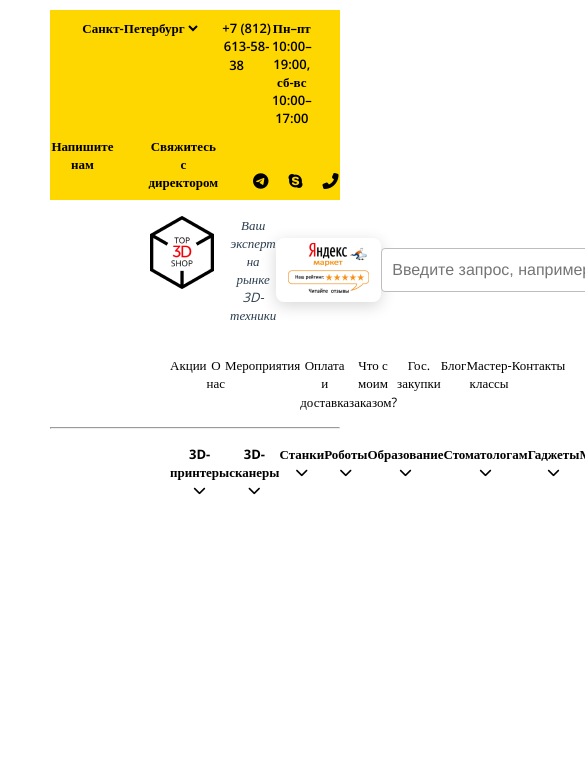
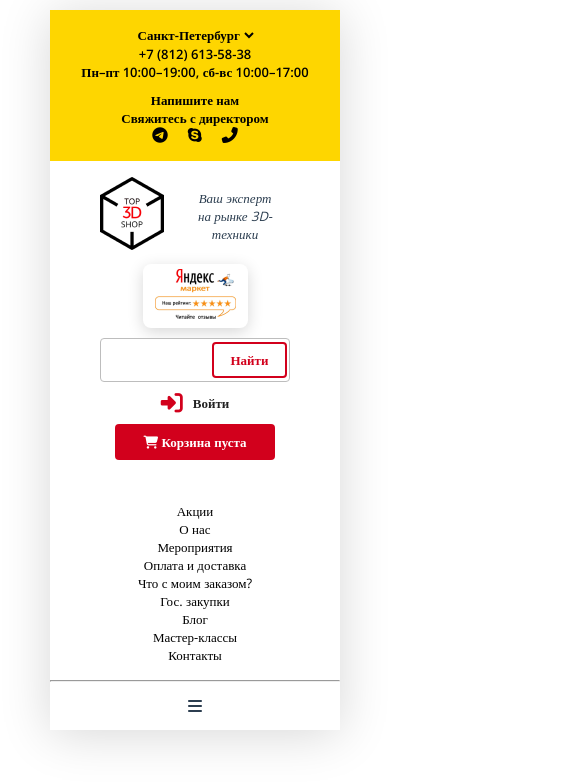
Before and after one commit to evsik/TZ_for_Top-3D-Group, a Vue app: page /#/ in a window 390 px wide. Shown: the top 784 px of the page, 585 px wide, since content can reach past the window. Built offline with nearby package versions, Linux system fonts and the light colour scheme.

Commit message:
adaptive for Header

```diff
--- a/src/App.vue
+++ b/src/App.vue
@@ -2,7 +2,6 @@
   <div id="app">
 <!--    <div id="nav">-->
 <!--      <router-link to="/">Home</router-link> |-->
-<!--      <router-link to="/about">About</router-link>-->
 <!--    </div>-->
 <!--    <router-view/>-->
     <Header>
@@ -24,7 +23,6 @@ export default {
 
 <style lang="scss">
 #app {
-  max-width: 1440px;
   padding: 10px 50px;
   font-family: Avenir, Helvetica, Arial, sans-serif;
   -webkit-font-smoothing: antialiased;
--- a/src/components/DropMenu.vue
+++ b/src/components/DropMenu.vue
@@ -51,6 +51,10 @@ $varColorBlack: #000000;
     color: $varColorBlack;
     cursor: pointer;
 
+    @media (max-width: 1269.98px) {
+      font-size: 11px;
+    }
+
     //&:hover + .hover {
     //  display: block;
     //}
--- a/src/components/Header.vue
+++ b/src/components/Header.vue
@@ -116,6 +116,14 @@
             :item="item"
         />
       </ul>
+      <i class="fas fa-bars" v-on:click="isActive = !isActive"></i>
+      <ul class="hoverMediaMenu" v-bind:class="{ slideInLeft: isActive }">
+        <DropMenu
+            v-for="item of $store.state.dropMenuItems"
+            :key="item.title"
+            :item="item"
+        />
+      </ul>
     </nav>
   </header>
 
@@ -137,10 +145,7 @@ export default {
     return {
       catalogShown: false,
       dropMenu: false,
-      // items: [
-      //   {message: 'Foo'},
-      //   {message: 'Bar'}
-      // ]
+      isActive: false
     }
   }
 }
@@ -150,6 +155,8 @@ export default {
 $varColorBlack: #000000;
 
 .b-header {
+  box-shadow: 0px 4px 48px rgba(0, 0, 0, 0.16);
+
 }
 
 .b-contactsSlider {
@@ -159,15 +166,31 @@ $varColorBlack: #000000;
   background-color: #FED600;
   padding: 9px 120px;
 
-  @media (max-width: 1269.98px) {
+  @media (max-width: 1500.98px) {
     justify-content: center;
+    padding: 16px 100px;
+  }
+
+  @media (max-width: 1060.98px) {
+    padding: 16px 50px;
+    flex-direction: column;
+  }
+
+  @media (max-width: 750.98px) {
+    padding: 16px 10px;
+    flex-direction: column;
   }
 
   .b-contactsSlider__connections {
     display: flex;
 
     @media (max-width: 1269.98px) {
+      justify-content: center;
       margin-bottom: 10px;
+    }
+
+    @media (max-width: 750.98px) {
+      flex-direction: column;
     }
 
     .b-contactsSlider__cities {
@@ -178,6 +201,10 @@ $varColorBlack: #000000;
       line-height: 18px;
       color: $varColorBlack;
       margin-right: 20px;
+
+      @media (max-width: 750.98px) {
+        margin-right: 0;
+      }
 
       select {
         @extend .b-contactsSlider__cities;
@@ -203,6 +230,7 @@ $varColorBlack: #000000;
     }
 
     .b-contactsSlider__workTime {
+      align-self: center;
 
       p {
         @extend .b-contactsSlider__cities;
@@ -240,6 +268,10 @@ $varColorBlack: #000000;
           text-decoration: none;
         }
       }
+
+      @media (max-width: 1060.98px) {
+        margin-left: 0;
+      }
     }
 
     .b-contactsSlider__socials {
@@ -261,8 +293,20 @@ $varColorBlack: #000000;
           .b-contactsSlider__socialsLinks {
             color: $varColorBlack;
           }
+
         }
       }
+
+      @media (max-width: 1060.98px) {
+        margin-left: 0;
+        align-self: center;
+      }
+    }
+
+    @media (max-width: 1060.98px) {
+      flex-direction: column;
+      justify-content: center;
+      align-items: center;
     }
 
   }
@@ -270,13 +314,21 @@ $varColorBlack: #000000;
 
 .b-userSlider {
   display: flex;
+  flex-wrap: wrap;
   justify-content: space-between;
   align-items: center;
   padding: 16px 120px;
 
-  @media (max-width: 1269.98px) {
+  @media (max-width: 1500.98px) {
     padding: 16px 100px;
+  }
 
+  @media (max-width: 1060.98px) {
+    padding: 16px 50px;
+  }
+
+  @media (max-width: 550.98px) {
+    justify-content: space-evenly;
   }
 
 }
@@ -297,6 +349,10 @@ $varColorBlack: #000000;
     align-self: center;
     margin-left: 16px;
   }
+
+  @media (max-width: 1050.98px) {
+    margin-bottom: 10px;
+  }
 }
 
 .b-yandexMarket {
@@ -305,9 +361,16 @@ $varColorBlack: #000000;
   border-radius: 8px;
   padding: 5px 12px;
 
+  @media (max-width: 1050.98px) {
+    margin-bottom: 10px;
+  }
 }
 
 .b-search {
+  @media (max-width: 900.98px) {
+    width: 100%;
+  }
+
   form {
     position: relative;
 
@@ -318,7 +381,21 @@ $varColorBlack: #000000;
       border-radius: 4px;
       padding-left: 10px;
 
+      //&::placeholder {
+      //  color: rebeccapurple;
+      //}
+
+      @media (max-width: 900.98px) {
+        width: 100%;
+      }
+
+      @media (max-width: 700.98px) {
+        &::placeholder {
+          color: transparent;
+        }
+      }
     }
+
 
     .btn-search {
       position: absolute;
@@ -337,6 +414,10 @@ $varColorBlack: #000000;
       font-weight: 600;
       line-height: 18px;
     }
+  }
+
+  @media (max-width: 1050.98px) {
+    margin-bottom: 10px;
   }
 }
 
@@ -362,7 +443,9 @@ $varColorBlack: #000000;
     }
   }
 
-
+  @media (max-width: 1050.98px) {
+    margin-bottom: 10px;
+  }
 }
 
 .b-cart {
@@ -396,6 +479,10 @@ $varColorBlack: #000000;
     height: 300px;
     overflow-y: scroll;
   }
+
+  @media (max-width: 1050.98px) {
+    margin-bottom: 10px;
+  }
 }
 
 .b-mainNav {
@@ -405,6 +492,17 @@ $varColorBlack: #000000;
     display: flex;
     justify-content: space-between;
 
+    @media (max-width: 990.98px) {
+      flex-direction: column;
+    }
+  }
+
+  @media (max-width: 1500.98px) {
+    padding: 16px 100px;
+  }
+
+  @media (max-width: 1060.98px) {
+    padding: 16px 50px;
   }
 }
 
@@ -416,11 +514,88 @@ $varColorBlack: #000000;
     display: flex;
     justify-content: space-between;
 
-
     .b-servicesNav__hoverNav {
       position: absolute;
       display: none;
     }
+
+    @media (max-width: 990px) {
+      display: none;
+    }
+  }
+
+  .fa-bars {
+    cursor: pointer;
+    display: none;
+
+    @media (max-width: 990px) {
+      display: block;
+    }
+  }
+
+  .hoverMediaMenu {
+    flex-direction: column;
+    position: absolute;
+    left: -200px;
+    display: none;
+
+    .b-servicesNav__link {
+      i {
+        transform: rotate(-90deg);
+      }
+    }
+
+    .b-servicesNav__list {
+      margin-bottom: 5px;
+
+      .b-servicesNav__link {
+        i {
+          transform: rotate(-90deg);
+        }
+      }
+
+      .hover {
+        padding-top: 0;
+        padding-left: 115px;
+      }
+    }
+
+    @media (max-width: 990px) {
+      display: flex;
+    }
+  }
+}
+
+.slideInLeft {
+  -webkit-animation-name: slideInLeft;
+  animation-name: slideInLeft;
+  -webkit-animation-duration: 1s;
+  animation-duration: 1s;
+  -webkit-animation-fill-mode: both;
+  animation-fill-mode: both;
+}
+
+@-webkit-keyframes slideInLeft {
+  0% {
+    -webkit-transform: translateX(0%);
+    transform: translateX(0%);
+    visibility: visible;
+  }
+  100% {
+    -webkit-transform: translateX(196%);
+    transform: translateX(196%);
+  }
+}
+
+@keyframes slideInLeft {
+  0% {
+    -webkit-transform: translateX(0%);
+    transform: translateX(0%);
+    visibility: visible;
+  }
+  100% {
+    -webkit-transform: translateX(196%);
+    transform: translateX(196%);
   }
 }
 
--- a/src/components/HelloWorld.vue
+++ /dev/null
@@ -1,59 +0,0 @@
-<template>
-  <div class="hello">
-    <h1>{{ msg }}</h1>
-    <p>
-      For a guide and recipes on how to configure / customize this project,<br>
-      check out the
-      <a href="https://cli.vuejs.org" target="_blank" rel="noopener">vue-cli documentation</a>.
-    </p>
-    <h3>Installed CLI Plugins</h3>
-    <ul>
-      <li><a href="https://github.com/vuejs/vue-cli/tree/dev/packages/%40vue/cli-plugin-babel" target="_blank" rel="noopener">babel</a></li>
-      <li><a href="https://github.com/vuejs/vue-cli/tree/dev/packages/%40vue/cli-plugin-router" target="_blank" rel="noopener">router</a></li>
-      <li><a href="https://github.com/vuejs/vue-cli/tree/dev/packages/%40vue/cli-plugin-vuex" target="_blank" rel="noopener">vuex</a></li>
-    </ul>
-    <h3>Essential Links</h3>
-    <ul>
-      <li><a href="https://vuejs.org" target="_blank" rel="noopener">Core Docs</a></li>
-      <li><a href="https://forum.vuejs.org" target="_blank" rel="noopener">Forum</a></li>
-      <li><a href="https://chat.vuejs.org" target="_blank" rel="noopener">Community Chat</a></li>
-      <li><a href="https://twitter.com/vuejs" target="_blank" rel="noopener">Twitter</a></li>
-      <li><a href="https://news.vuejs.org" target="_blank" rel="noopener">News</a></li>
-    </ul>
-    <h3>Ecosystem</h3>
-    <ul>
-      <li><a href="https://router.vuejs.org" target="_blank" rel="noopener">vue-router</a></li>
-      <li><a href="https://vuex.vuejs.org" target="_blank" rel="noopener">vuex</a></li>
-      <li><a href="https://github.com/vuejs/vue-devtools#vue-devtools" target="_blank" rel="noopener">vue-devtools</a></li>
-      <li><a href="https://vue-loader.vuejs.org" target="_blank" rel="noopener">vue-loader</a></li>
-      <li><a href="https://github.com/vuejs/awesome-vue" target="_blank" rel="noopener">awesome-vue</a></li>
-    </ul>
-  </div>
-</template>
-
-<script>
-export default {
-  name: 'HelloWorld',
-  props: {
-    msg: String
-  }
-}
-</script>
-
-<!-- Add "scoped" attribute to limit CSS to this component only -->
-<style scoped lang="scss">
-h3 {
-  margin: 40px 0 0;
-}
-ul {
-  list-style-type: none;
-  padding: 0;
-}
-li {
-  display: inline-block;
-  margin: 0 10px;
-}
-a {
-  color: #42b983;
-}
-</style>
--- a/src/layout/styles/style.css
+++ b/src/layout/styles/style.css
@@ -5,6 +5,7 @@
 }
 
 body {
+    max-width: 1550px;
     margin: 0 auto;
     display: flex;
     flex-direction: column;
--- a/src/main.js
+++ b/src/main.js
@@ -4,7 +4,7 @@ import router from './router'
 import store from './store'
 
 import "./layout/styles/style.css";
-import "./layout/styles/normalize.css";
+// import "./layout/styles/normalize.css";
 
 Vue.config.productionTip = false
 
--- a/src/router/index.js
+++ b/src/router/index.js
@@ -1,23 +1,23 @@
 import Vue from 'vue'
 import VueRouter from 'vue-router'
-import Home from '../views/Home.vue'
+import Main from '../views/Main.vue'
 
 Vue.use(VueRouter)
 
 const routes = [
   {
     path: '/',
-    name: 'Home',
-    component: Home
+    name: 'Main',
+    component: Main
   },
-  {
-    path: '/about',
-    name: 'About',
-    // route level code-splitting
-    // this generates a separate chunk (about.[hash].js) for this route
-    // which is lazy-loaded when the route is visited.
-    component: () => import(/* webpackChunkName: "about" */ '../views/About.vue')
-  }
+  // {
+  //   path: '/about',
+  //   name: 'About',
+  //   // route level code-splitting
+  //   // this generates a separate chunk (about.[hash].js) for this route
+  //   // which is lazy-loaded when the route is visited.
+  //   component: () => import(/* webpackChunkName: "about" */ '../views/About.vue')
+  // }
 ]
 
 const router = new VueRouter({
--- a/src/views/About.vue
+++ /dev/null
@@ -1,5 +0,0 @@
-<template>
-  <div class="about">
-    <h1>This is an about page</h1>
-  </div>
-</template>
--- a/src/views/Home.vue
+++ /dev/null
@@ -1,18 +0,0 @@
-<template>
-  <div class="home">
-    <img alt="Vue logo" src="../assets/logo.png">
-    <HelloWorld msg="Welcome to Your Vue.js App"/>
-  </div>
-</template>
-
-<script>
-// @ is an alias to /src
-import HelloWorld from '@/components/HelloWorld.vue'
-
-export default {
-  name: 'Home',
-  components: {
-    HelloWorld
-  }
-}
-</script>
--- /dev/null
+++ b/src/views/Main.vue
@@ -0,0 +1,13 @@
+<template>
+
+</template>
+
+<script>
+export default {
+name: "Main"
+}
+</script>
+
+<style scoped>
+
+</style>
```
Also changed, not shown: src/assets/Mask Group.jpg (added).
